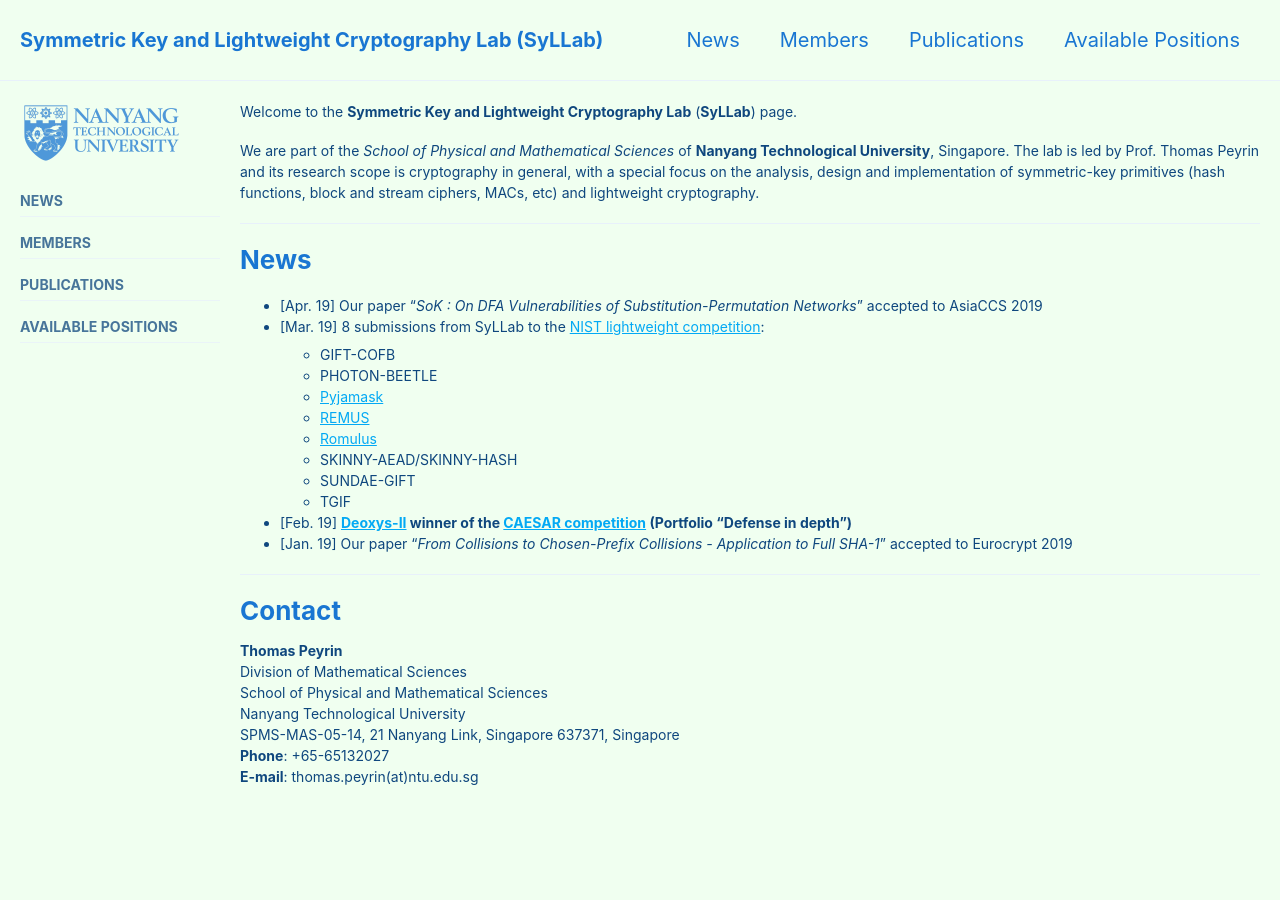
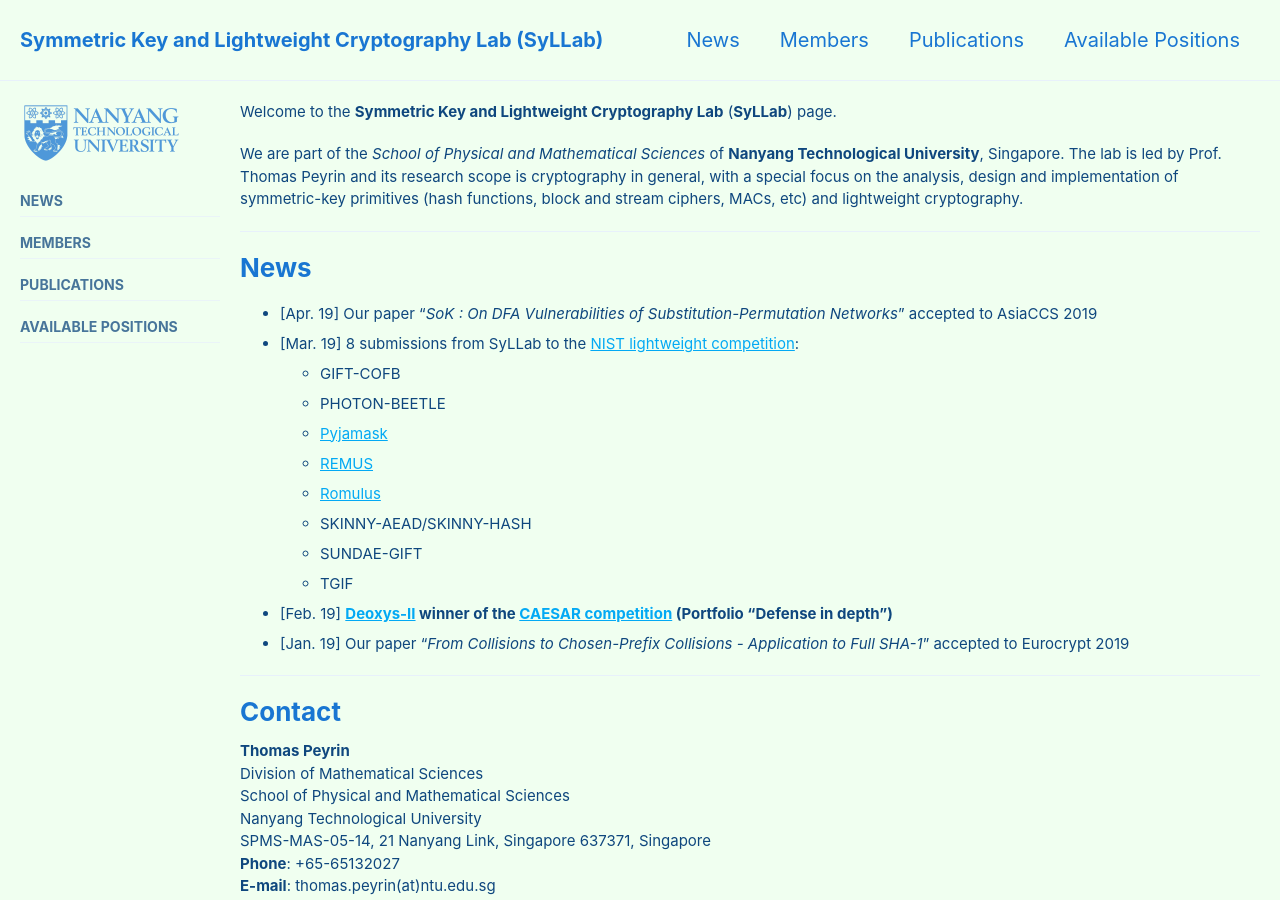
Before and after one commit to thomaspeyrin/web, a Jekyll site: the page built from index.md, in a window 1280 px wide and 900 px high. Built offline with Jekyll 4.4.1, drawn with Linux system fonts in a browser that asks for light colours; cached includes are drawn as plain includes; nearby versions of some CDN libraries.

Commit message:
Update _page.scss

```diff
--- a/_sass/minimal-mistakes/_page.scss
+++ b/_sass/minimal-mistakes/_page.scss
@@ -76,8 +76,8 @@
   li,
   dl {
     //font-size: 1em;
-    margin: 0;
-    font-size: 14px;
+    margin: 0.2;
+    font-size: 15px;
   }
 
   /* paragraph indents */
```
